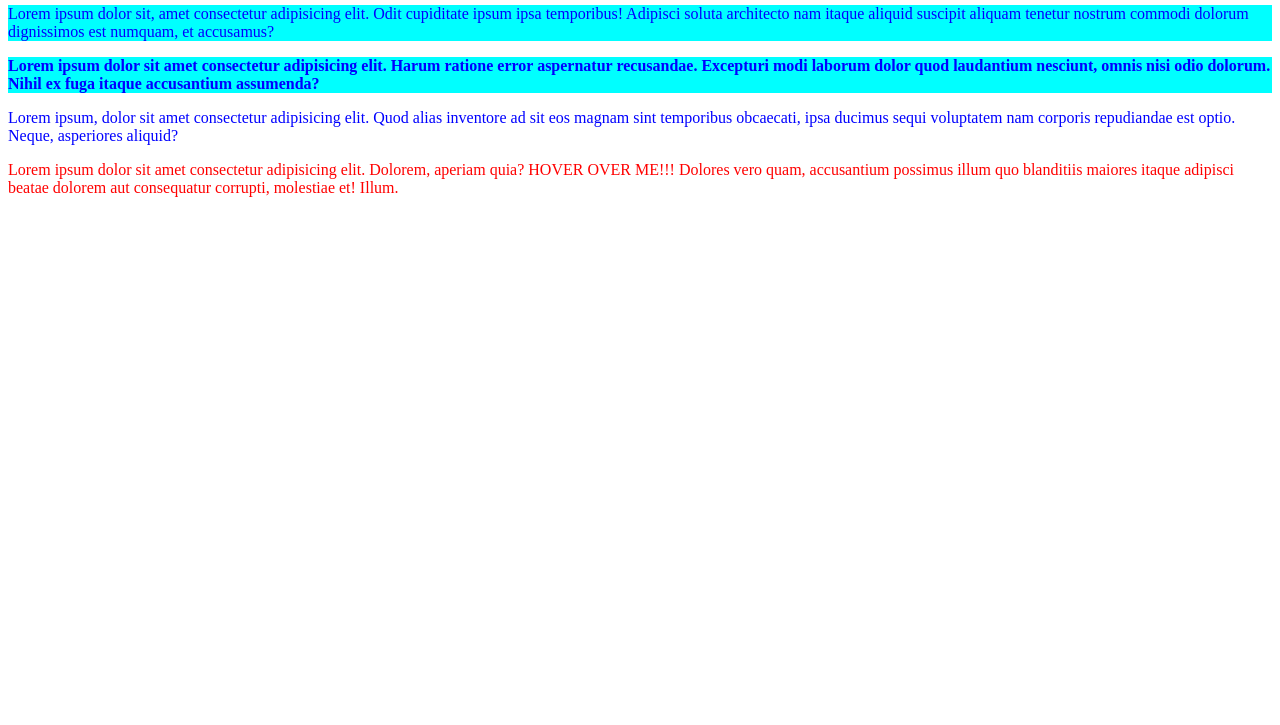
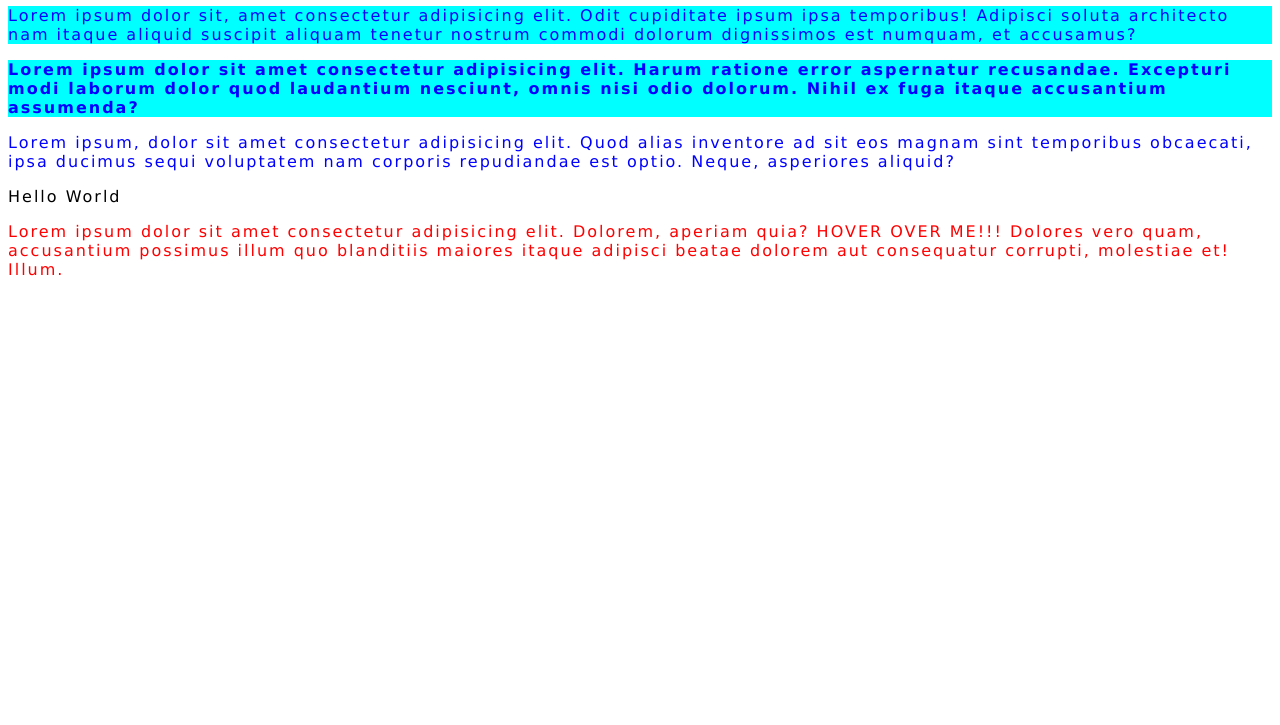
Before and after one commit to DanyelleH/Aug2025_CDW_Front_End_Workspace, a plain HTML site: page 02_CSS/07_selectors.html in a window 1280 px wide. Shown: the part 75-800 px from the top of the page. Drawn offline with Linux system fonts and the light colour scheme.

Commit message:
upload selector demo

```diff
--- a/02_CSS/07_selectors.html
+++ b/02_CSS/07_selectors.html
@@ -36,6 +36,12 @@
             background-color: yellow;
         }
 
+        /*  * -> select all elements, good setting default styling */
+        * {
+            font-family: Verdana, Geneva, Tahoma, sans-serif;
+            letter-spacing: 2px;
+        }
+
     </style>
 </head>
 <body>
@@ -50,6 +56,7 @@
 
 
     <div>
+        <span>Hello World</span>
         <p>Lorem ipsum dolor sit amet consectetur adipisicing elit. Dolorem, aperiam quia? <span class="highlight">HOVER OVER ME!!!</span> Dolores vero quam, accusantium possimus illum quo blanditiis maiores itaque adipisci beatae dolorem aut consequatur corrupti, molestiae et! Illum.</p>
     </div>
 
```
